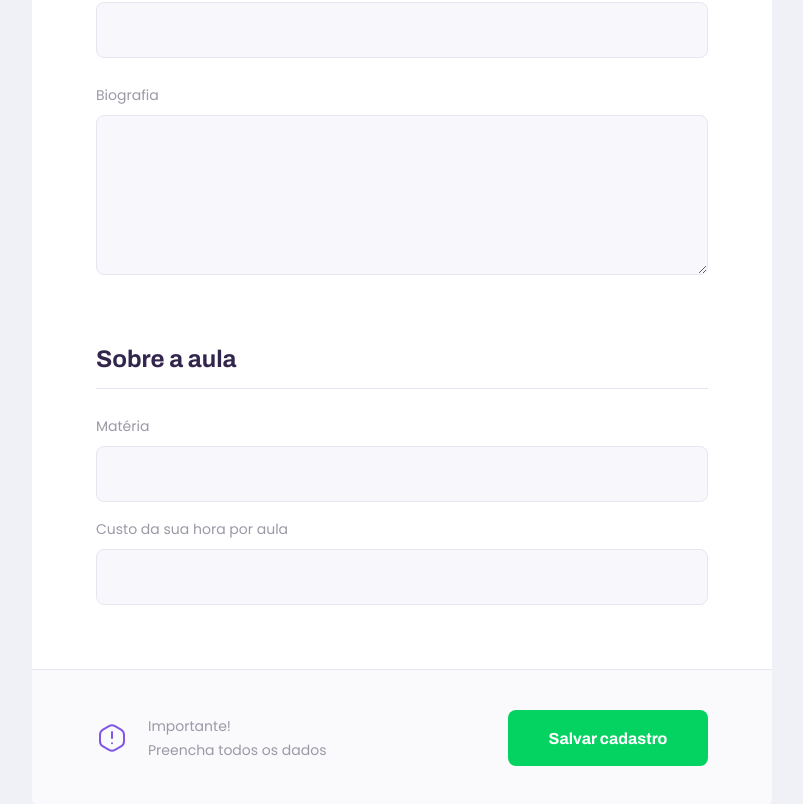
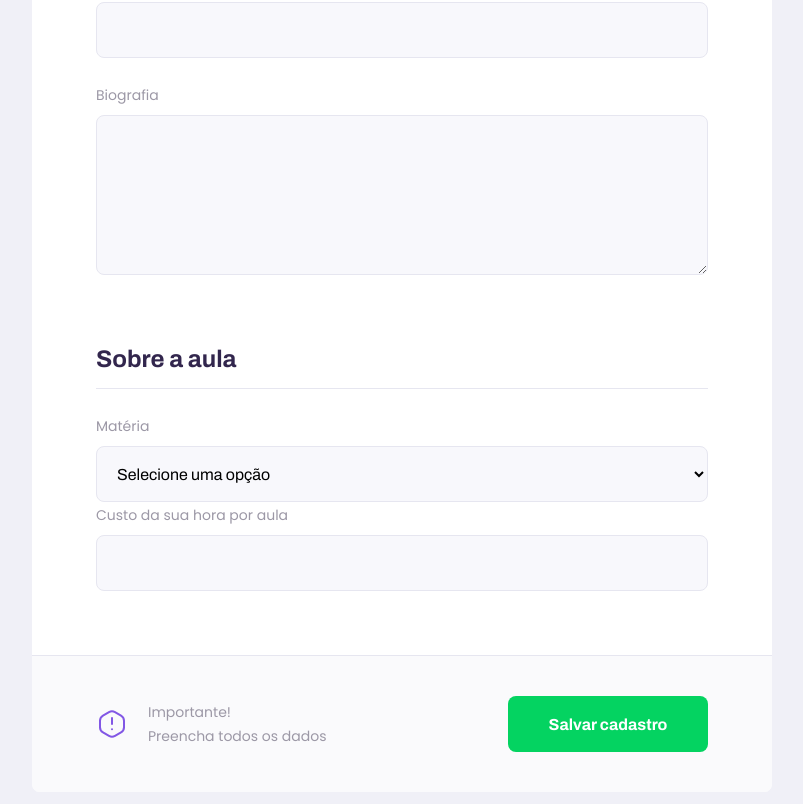
Before and after one commit to arthurmdros/Proffy-Web, a React (Create React App) app: page /give-classes in a window 1280 px wide. Shown: the part 676-1480 px from the top of the page, without its empty margins (238-1041 px from the left). Built offline with nearby package versions, Linux system fonts and the light colour scheme.

Commit message:
Adicionando componente Select na página TeacherForm

```diff
--- a/src/pages/TeacherForm/index.tsx
+++ b/src/pages/TeacherForm/index.tsx
@@ -5,6 +5,7 @@ import warningIcon from '../../assets/images/icons/warning.svg';
 
 import './styles.css';
 import Textarea from '../../components/TextArea';
+import Select from '../../components/Select';
 
 function TeacherForm(){
     return(
@@ -29,7 +30,18 @@ function TeacherForm(){
                 <fieldset>
                     <legend>Sobre a aula</legend>
 
-                    <Input name="subject" label="Matéria"/>
+                    <Select
+                        name="subject"
+                        label="Matéria"
+                        options={[
+                            { value: 'Química', label: 'Química'},
+                            { value: 'Física', label: 'Física'},
+                            { value: 'Português', label: 'Português'},
+                            { value: 'Matemática', label: 'Matemática'},
+                            { value: 'História', label: 'História'},
+                            { value: 'Geografia', label: 'Geografia'}
+                        ]}
+                    />
                     <Input name="cost" label="Custo da sua hora por aula" />
 
                 </fieldset>
```
